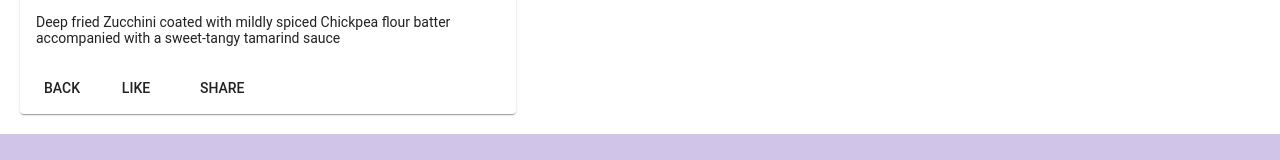
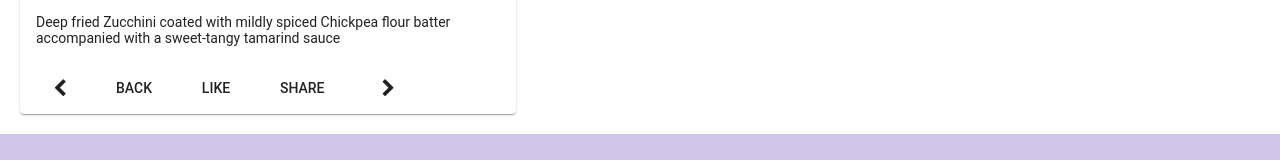
Before and after one commit to AymanShabana/AngularRestaurantApp, an Angular app: page /dishdetail/1 in a window 1280 px wide. Shown: the part 948-1108 px from the top of the page. Built offline with nearby package versions, Linux system fonts and the light colour scheme.

Commit message:
RxJS part 2

```diff
--- a/src/app/dishdetail/dishdetail.component.html
+++ b/src/app/dishdetail/dishdetail.component.html
@@ -17,9 +17,11 @@
                 <p>{{dish.description}}</p>
             </mat-card-content>
             <mat-card-actions>
+                <button mat-button [routerLink]="['/dishdetail', prev]"><span class="fa fa-chevron-left fa-lg"></span></button>
                 <button mat-button (click) ="goBack()">BACK</button>
                 <button mat-button>LIKE</button>
                 <button mat-button>SHARE</button>
+                <button mat-button [routerLink]="['/dishdetail', next]"><span class="fa fa-chevron-right fa-lg"></span></button>
             </mat-card-actions>
         </mat-card>
     </div>
--- a/src/app/dishdetail/dishdetail.component.ts
+++ b/src/app/dishdetail/dishdetail.component.ts
@@ -3,6 +3,9 @@
 import { Params, ActivatedRoute } from "@angular/router";
 import { Location } from "@angular/common";
 import { DishService } from "../services/dish.service";
+import { switchMap } from 'rxjs/operators';
+
+
 @Component({
   selector: 'app-dishdetail',
   templateUrl: './dishdetail.component.html',
@@ -10,15 +13,27 @@
 })
 export class DishdetailComponent implements OnInit {
   dish: Dish;
+  dishIds: string[];
+  prev: string;
+  next: string;
+
   constructor(private dishService: DishService,
     private route: ActivatedRoute,
     private location: Location ) { }
 
   ngOnInit(): void {
-    let id = this.route.snapshot.params['id'];
-    this.dishService.getDish(id).subscribe(dish => this.dish = dish);
+    this.dishService.getDishIds().subscribe(dishIds => this.dishIds = dishIds);
+    this.route.params.pipe(switchMap((params: Params) => this.dishService.getDish(params['id'])))
+    .subscribe(dish => {
+       this.dish = dish;
+       this.setPrevNext(dish.id);
+      });
   }
-
+  setPrevNext(dishId: string) {
+    const index = this.dishIds.indexOf(dishId);
+    this.prev = this.dishIds[(this.dishIds.length + index - 1) % this.dishIds.length];
+    this.next = this.dishIds[(this.dishIds.length + index + 1) % this.dishIds.length];
+  }
   goBack(): void{
     this.location.back();
   }
--- a/src/app/services/dish.service.ts
+++ b/src/app/services/dish.service.ts
@@ -19,4 +19,7 @@
   getFeaturedDish():Observable<Dish>{
     return of(DISHES.filter((dish) => dish.featured)[0]).pipe(delay(2000));
   }
+  getDishIds():Observable< string[] | any>{
+    return of(DISHES.map(dish => dish.id));
+  }
 }
```
